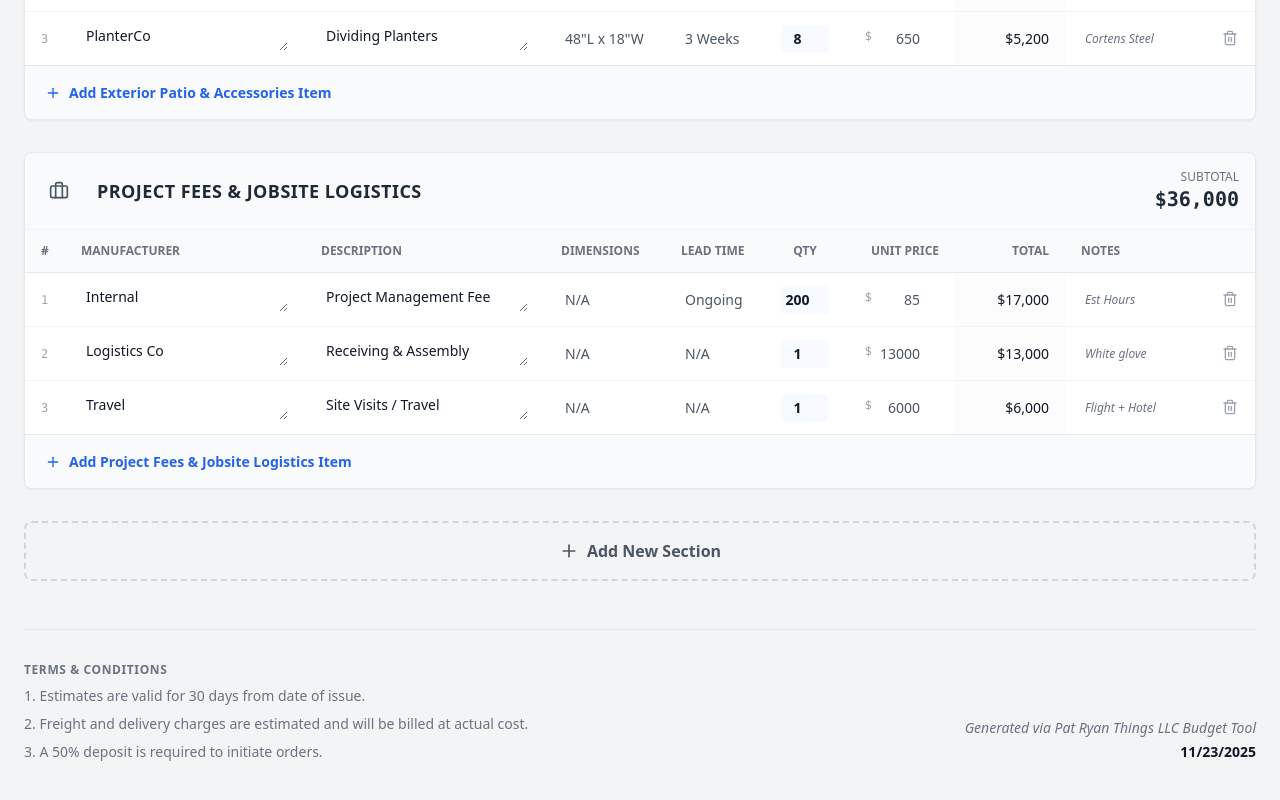
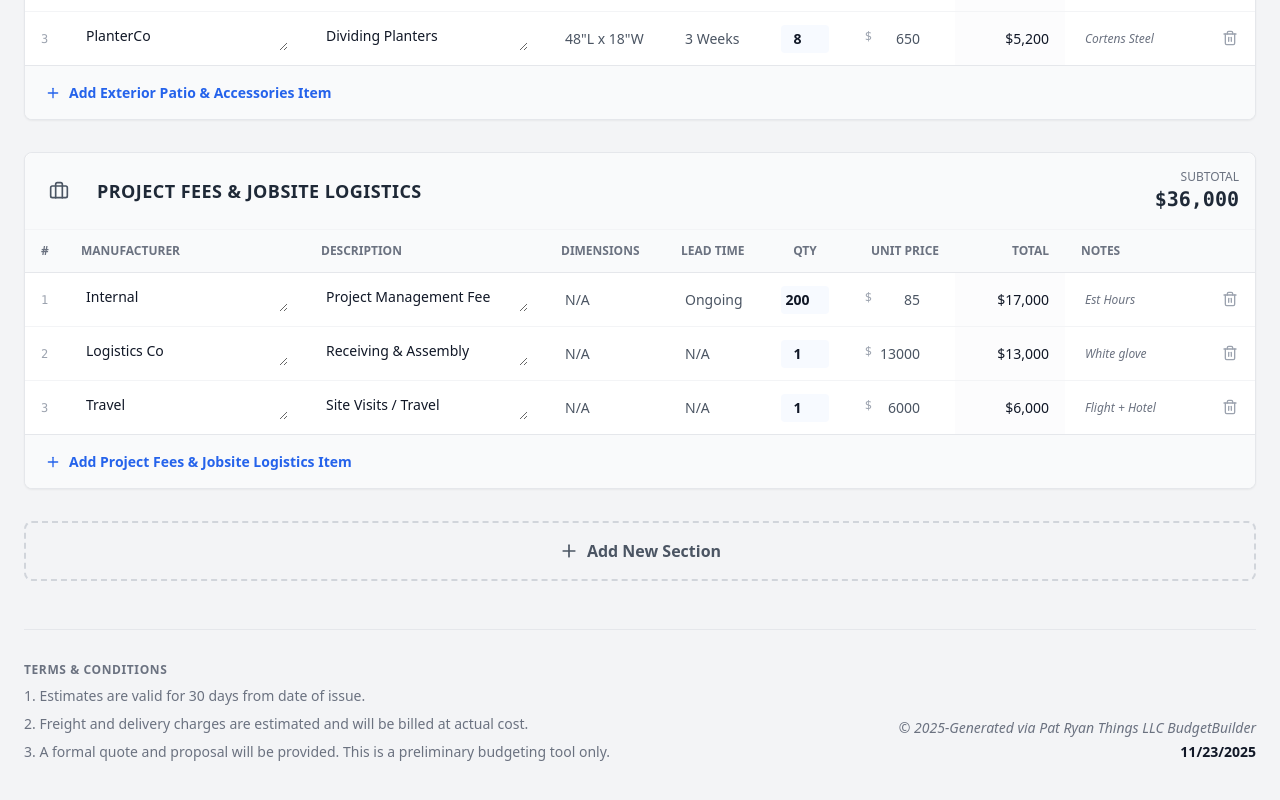
Before and after one commit to secretengineer/FFE-Hospitality-Budget-Manager, a React (Vite) app: page / in a window 1280 px wide. Shown: the part 1782-2582 px from the top of the page. Built offline with nearby package versions, Linux system fonts and the light colour scheme.

Commit message:
Update some print stuff

```diff
--- a/src/App.jsx
+++ b/src/App.jsx
@@ -1128,11 +1128,11 @@ export default function App() {
               <h4 className="font-bold uppercase tracking-wider mb-2 text-xs">Terms & Conditions</h4>
               <p className="mb-2">1. Estimates are valid for 30 days from date of issue.</p>
               <p className="mb-2">2. Freight and delivery charges are estimated and will be billed at actual cost.</p>
-              <p>3. A 50% deposit is required to initiate orders.</p>
+              <p>3. A formal quote and proposal will be provided. This is a preliminary budgeting tool only.</p>
             </div>
             <div className="flex flex-col justify-end items-end">
               <div className="text-right">
-                <p className="italic">Generated via Pat Ryan Things LLC Budget Tool</p>
+                <p className="italic">© 2025-Generated via Pat Ryan Things LLC BudgetBuilder</p>
                 <p className="font-bold text-gray-900 mt-1">{new Date().toLocaleDateString()}</p>
               </div>
             </div>
```
